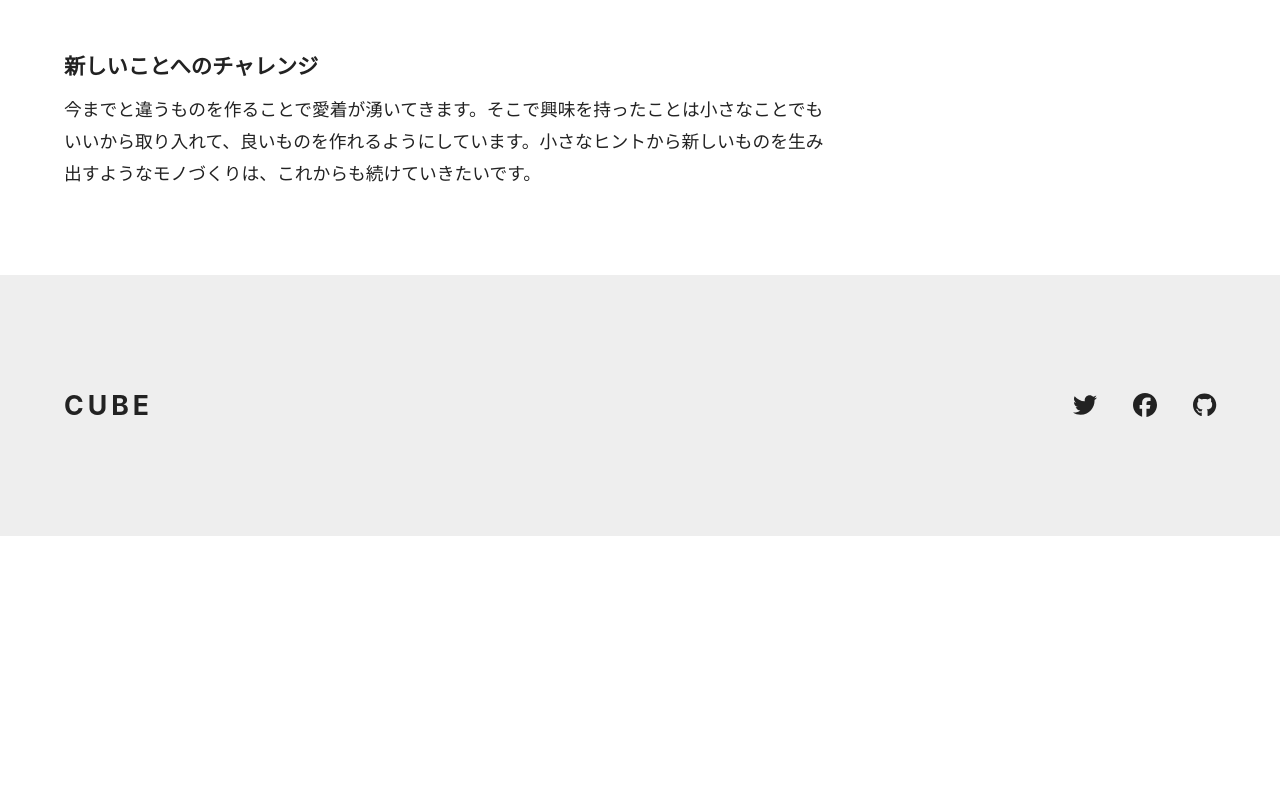
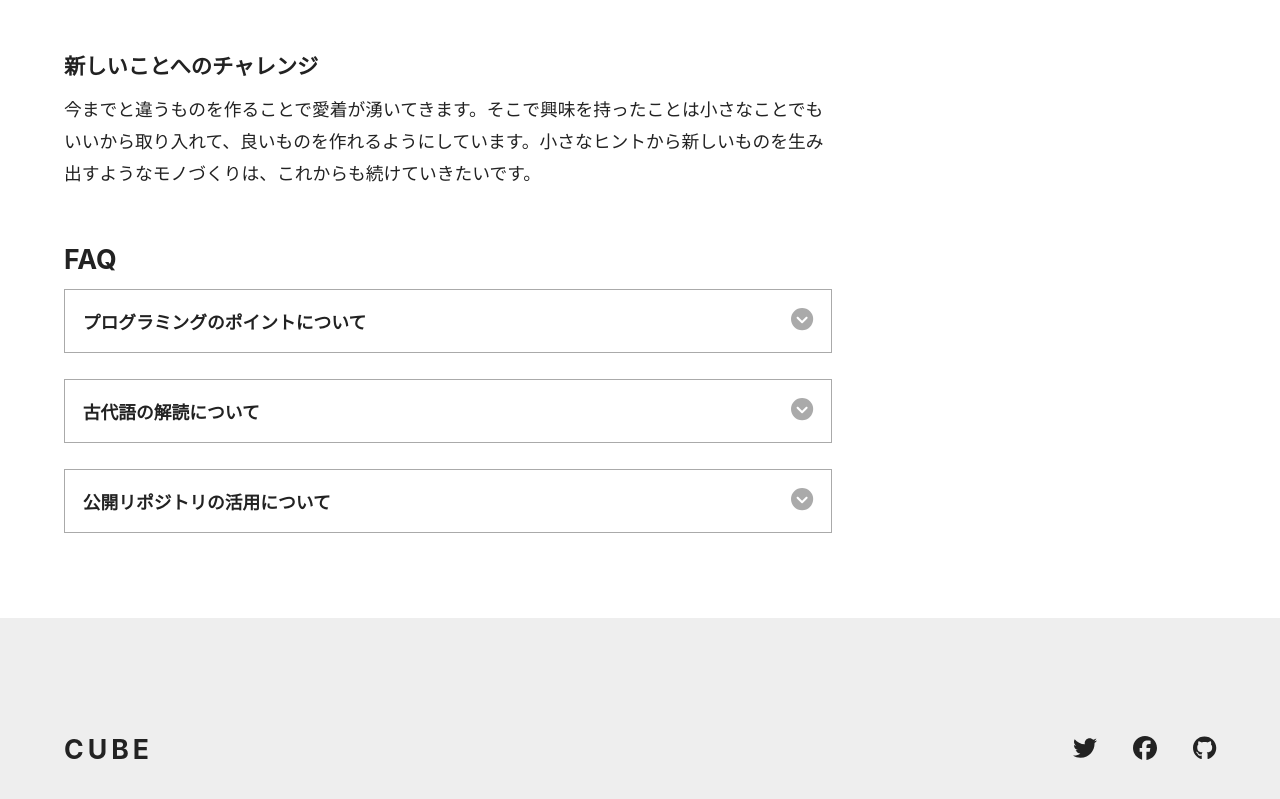
Before and after one commit to tetsguya-hashi/Next.js-React-blogCreate, a Next.js app in the folder blog2/: page /about in a window 1280 px wide. Shown: the part 1554-2353 px from the top of the page. Before the commit the page ends 2090 px from the top, so only its background shows below. Built offline with nearby package versions, Linux system fonts and the light colour scheme.

Commit message:
aboutページにアコーディオンを実装した。

```diff
--- /dev/null
+++ b/blog2/components/Accordion.jsx
@@ -0,0 +1,30 @@
+import React, { useRef, useState } from 'react'
+import { FontAwesomeIcon } from '@fortawesome/react-fontawesome';
+import { faCircleChevronDown } from '@fortawesome/free-solid-svg-icons';
+
+import styles from '../styles/accordion.module.scss';
+
+
+const Accordion = (props) => {
+  const { heading, children } = props;
+  const [textIsOpen, setTextIsOpen] = useState(false);
+  const toggleText = () => {
+    setTextIsOpen((textIsOpen) => !textIsOpen)
+  }
+  const refText = useRef(null)
+  return (
+    <div className={textIsOpen ? styles.open : styles.close}>
+      <h3 className={styles.heading}>
+        <button onClick={toggleText}>
+          {heading}
+          <FontAwesomeIcon icon={faCircleChevronDown} className={styles.icon} />
+        </button>
+      </h3>
+      <div className={styles.text} ref={refText} style={{ '--text-height': refText.current ? `${refText.current.scrollHeight}px` : '0px' }}>
+        <div className={styles.textInner}>{children}</div>
+      </div>
+    </div >
+  )
+}
+
+export default Accordion
--- a/blog2/pages/about.tsx
+++ b/blog2/pages/about.tsx
@@ -8,6 +8,7 @@ import Contact from '../components/Contact'
 import { TwoColumn, TwoColumnMain, TwoColumnSidebar } from '../components/TwoColumn'
 import eyecatch from '../images/about.jpg'
 import Meta from '../components/Meta'
+import Accordion from '../components/Accordion'
 
 
 const About = () => {
@@ -48,6 +49,22 @@ const About = () => {
             <p>
               今までと違うものを作ることで愛着が湧いてきます。そこで興味を持ったことは小さなことでもいいから取り入れて、良いものを作れるようにしています。小さなヒントから新しいものを生み出すようなモノづくりは、これからも続けていきたいです。
             </p>
+            <h2>FAQ</h2>
+            <Accordion heading='プログラミングのポイントについて'>
+              <p>
+                プログラミングのポイントは、作りたいものを作ることです。楽しいことから思いつき、目標とゴールを決め、そこに向かってさまざまな課題を設定していきながら、プログラムを作っていきます。
+              </p>
+            </Accordion>
+            <Accordion heading='古代語の解読について'>
+              <p>
+                古代語を解読するのに必要なのは、書かれた文字そのものだけです。古代の世界観や思考方法。それらを読み取ってこそ古代の世界観が理解できてきます。
+              </p>
+            </Accordion>
+            <Accordion heading='公開リポジトリの活用について'>
+              <p>
+                公開リポジトリを活用すると、全世界のどこからでもアクセスし、開発者が関連するプロジェクトのタスクを利用することができます。
+              </p>
+            </Accordion>
           </PostBody>
         </TwoColumnMain>
         <TwoColumnSidebar>
--- /dev/null
+++ b/blog2/styles/accordion.module.scss
@@ -0,0 +1,61 @@
+@use "./globals.scss";
+.open,
+.close {
+  border: 1px solid globals.$gray-25;
+}
+.heading {
+  font-size: globals.$body;
+}
+.text {
+  overflow: hidden;
+  height: 0px;
+}
+.open .text {
+  animation: openAnim 0.5s forwards;
+}
+.close .text {
+  animation: closeAnim 0.5s forwards;
+}
+@keyframes openAnim {
+  0% {
+    height: 0px;
+  }
+  99% {
+    height: var(--text-height);
+  }
+  100% {
+    height: auto;
+  }
+}
+@keyframes closeAnim {
+  0% {
+    height: var(--text-height);
+  }
+  100% {
+    height: 0px;
+  }
+}
+.heading button {
+  all: unset;
+  outline: unset;
+  -webkit-tap-highlight-color: transparent;
+  cursor: pointer;
+  box-sizing: border-box;
+  width: 100%;
+  padding: 1em;
+  display: flex;
+  justify-content: space-between;
+  gap: 1em;
+}
+.icon {
+  color: globals.$gray-25;
+  font-size: 1.25em;
+  transition: transform 0.5s;
+}
+.open .icon {
+  transform: rotate(180deg);
+}
+.textInner {
+  padding: 0 1.14em 1.14em;
+  font-size: calc(globals.$body * 0.875);
+}
--- a/blog2/tsconfig.json
+++ b/blog2/tsconfig.json
@@ -26,7 +26,8 @@
     "components/ConvertBody.jsx",
     "components/PostCategories.jsx",
     "components/PostCategories.jsx",
-    "components/Posts.jsx"
+    "components/Posts.jsx",
+    "components/Accordion.jsx"
   ],
   "exclude": [
     "node_modules"
```
